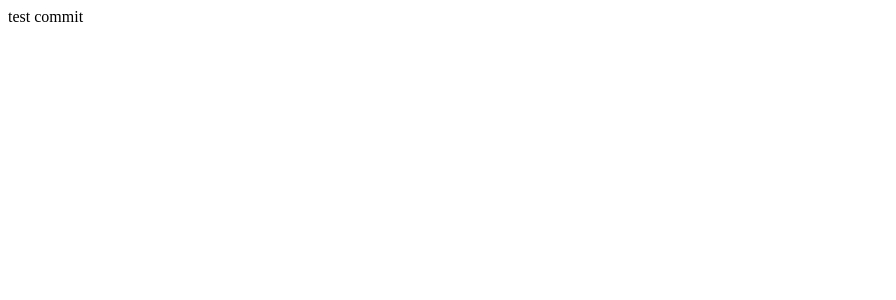
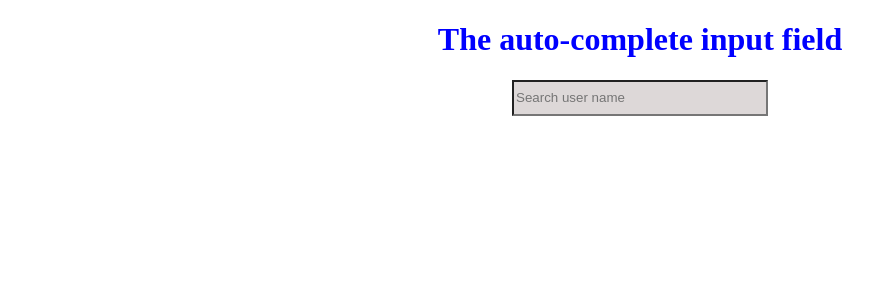
Before and after one commit to HelloBro89/autoCompleteBoiler, a React (Create React App) app: page / in a window 1280 px wide. Shown: the top 300 px of the page, without its empty margins (0-896 px from the left). Built offline with nearby package versions, Linux system fonts and the light colour scheme.

Commit message:
feat: preFinish, left to add some styles

```diff
--- a/src/App.js
+++ b/src/App.js
@@ -1,11 +1,14 @@
 import React from 'react';
+import './assets/styles.css';
+import { SearchField } from './Components/SearchField';
 
 const App = () => {
-  return (
-    <div className="App">
-      test commit
-    </div>
-  );
-}
+    return (
+        <div className="App">
+            <h1>The auto-complete input field</h1>
+            <SearchField />
+        </div>
+    );
+};
 
 export default App;
--- /dev/null
+++ b/src/Components/SearchField.js
@@ -0,0 +1,47 @@
+import React from 'react';
+import { useDispatch, useSelector } from 'react-redux';
+import { setListNames, setInputValue, setFilteredListOfNames } from '../redux/actions/userAction';
+
+export const SearchField = () => {
+    const dispatch = useDispatch();
+    const { fullList, inputValue, filteredList } = useSelector((state) => state.users);
+
+    const focusHandler = () => {
+        if (fullList.length) return;
+        dispatch(setListNames());
+    };
+
+    const inputHandler = (text) => {
+        if (text) {
+            const newList = fullList
+                .map((item) => item.name)
+                .filter((item) => text.toUpperCase() === item.slice(0, text.length).toUpperCase())
+                .sort();
+            dispatch(setFilteredListOfNames(newList));
+        }
+        dispatch(setInputValue(text));
+    };
+
+    return (
+        <div className="container">
+            <input
+                placeholder="Search user name"
+                type="text"
+                onFocus={focusHandler}
+                onChange={(event) => inputHandler(event.currentTarget.value)}
+                onBlur={() => setTimeout(() => dispatch(setFilteredListOfNames([])), 100)}
+                value={inputValue}
+            ></input>
+
+            {filteredList.length ? (
+                <div className="AutoCompeteList">
+                    {filteredList.map((item, ind) => (
+                        <div key={ind} onClick={() => inputHandler(item)} className="item">
+                            {item}
+                        </div>
+                    ))}
+                </div>
+            ) : null}
+        </div>
+    );
+};
--- /dev/null
+++ b/src/assets/styles.css
@@ -0,0 +1,39 @@
+/****************************** for APP comp  ******************************/
+.App {
+    color: blue;
+    text-align: center;
+}
+
+/****************************** for SEARCH comp  ******************************/
+
+.container {
+    margin-left: auto;
+    margin-right: auto;
+    width: 256px;
+}
+
+input {
+    background-color: rgba(214, 208, 208, 0.829);
+    width: 248px;
+    height: 30px;
+}
+
+/****************************** for AUTO COMPLETE LIST comp  ******************************/
+
+.AutoCompeteList {
+    color: black;
+    margin-top: 1px;
+    border: solid;
+    border-color: gray;
+    border-width: 0px 1px 1px 1px;
+    max-height: 200px;
+    overflow: auto;
+}
+
+.item {
+    height: 30px;
+}
+
+.item:hover {
+    background-color: gray;
+}
--- /dev/null
+++ b/src/constants/apiPath.js
@@ -0,0 +1,6 @@
+const API_PATHS = {
+    userNames: 'https://jsonplaceholder.typicode.com',
+    test: 'https://api.datamuse.com',
+};
+
+export default API_PATHS;
--- a/src/index.js
+++ b/src/index.js
@@ -1,5 +1,12 @@
 import React from 'react';
 import ReactDOM from 'react-dom';
+import { Provider } from 'react-redux';
 import App from './App';
+import store from './store/store';
 
-ReactDOM.render(<App />, document.getElementById('root'));
+ReactDOM.render(
+    <Provider store={store}>
+        <App />
+    </Provider>,
+    document.getElementById('root')
+);
--- /dev/null
+++ b/src/redux/actions/userAction.js
@@ -0,0 +1,38 @@
+import { getUserNames } from '../../requests/requests';
+
+export const SET_ALL_NAMES = 'SET_ALL_NAMES';
+export const SET_FILTERED_LIST_OF_NAMES = 'SET_FILTERED_LIST_OF_NAMES';
+export const SET_INPUT_VALUE = 'SET_INPUT_VALUE';
+
+export function receiveReq(names) {
+    return {
+        type: SET_ALL_NAMES,
+        payload: names,
+    };
+}
+
+export function setListNames() {
+    return async (dispatch) => {
+        try {
+            const res = await getUserNames();
+
+            dispatch(receiveReq(res.data));
+        } catch (error) {
+            console.log(error);
+        }
+    };
+}
+
+export function setFilteredListOfNames(filterdNames) {
+    return {
+        type: SET_FILTERED_LIST_OF_NAMES,
+        payload: filterdNames,
+    };
+}
+
+export function setInputValue(text) {
+    return {
+        type: SET_INPUT_VALUE,
+        payload: text,
+    };
+}
--- /dev/null
+++ b/src/redux/reducers/index.js
@@ -0,0 +1,6 @@
+import { combineReducers } from 'redux';
+import usersReducer from './usersReducer.js';
+
+export const rootReducer = combineReducers({
+    users: usersReducer,
+});
--- /dev/null
+++ b/src/redux/reducers/usersReducer.js
@@ -0,0 +1,32 @@
+import { SET_ALL_NAMES, SET_FILTERED_LIST_OF_NAMES, SET_INPUT_VALUE } from '../actions/userAction';
+
+const initialState = {
+    fullList: [
+        // { id: 10, name: 'Pasha' },
+        // { id: 10, name: 'Pasha' },
+        // { id: 10, name: 'Pasha' },
+        // { id: 10, name: 'Lucky' },
+        // { id: 10, name: 'Lucky' },
+    ],
+    filteredList: [
+        /* 'Pasha', 'Lucky', 'Vera', 'Pasha', 'Lucky', 'Vera' */
+    ],
+    inputValue: '',
+};
+
+function articlesReducer(state = initialState, action) {
+    switch (action.type) {
+        case SET_ALL_NAMES:
+            return { ...state, fullList: [...action.payload] };
+
+        case SET_FILTERED_LIST_OF_NAMES:
+            return { ...state, filteredList: [...action.payload] };
+
+        case SET_INPUT_VALUE:
+            return { ...state, inputValue: action.payload };
+
+        default:
+            return state;
+    }
+}
+export default articlesReducer;
--- /dev/null
+++ b/src/requests/requests.js
@@ -0,0 +1,12 @@
+import axios from 'axios';
+import API_PATHS from '../constants/apiPath';
+
+export const getUserNames = async () => {
+    try {
+        // console.log(`${API_PATHS.userNames}/users`);
+        const response = await axios.get(`${API_PATHS.userNames}/users`);
+        return response;
+    } catch (error) {
+        console.log(error);
+    }
+};
--- /dev/null
+++ b/src/store/store.js
@@ -0,0 +1,7 @@
+import { createStore, applyMiddleware } from 'redux';
+import thunk from 'redux-thunk';
+import { rootReducer } from '../redux/reducers/index';
+
+const store = createStore(rootReducer, applyMiddleware(thunk));
+
+export default store;
```
